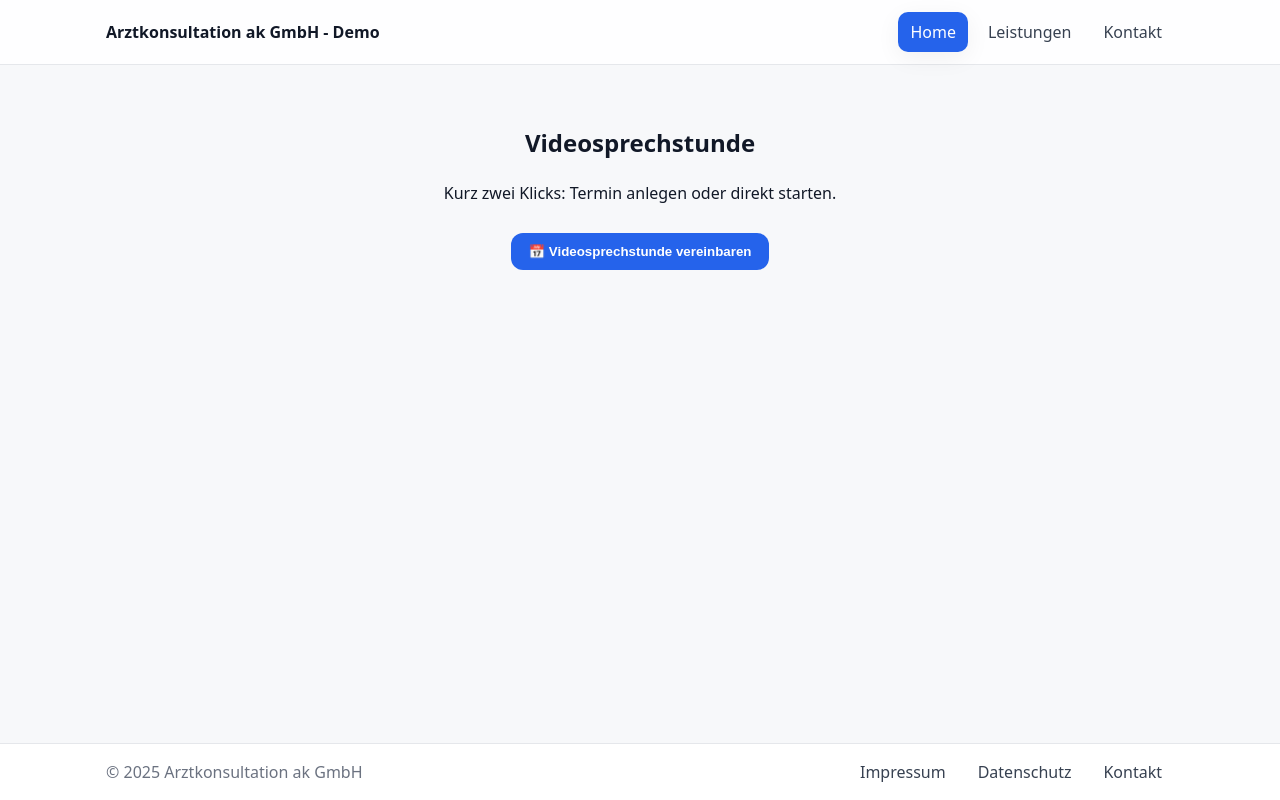
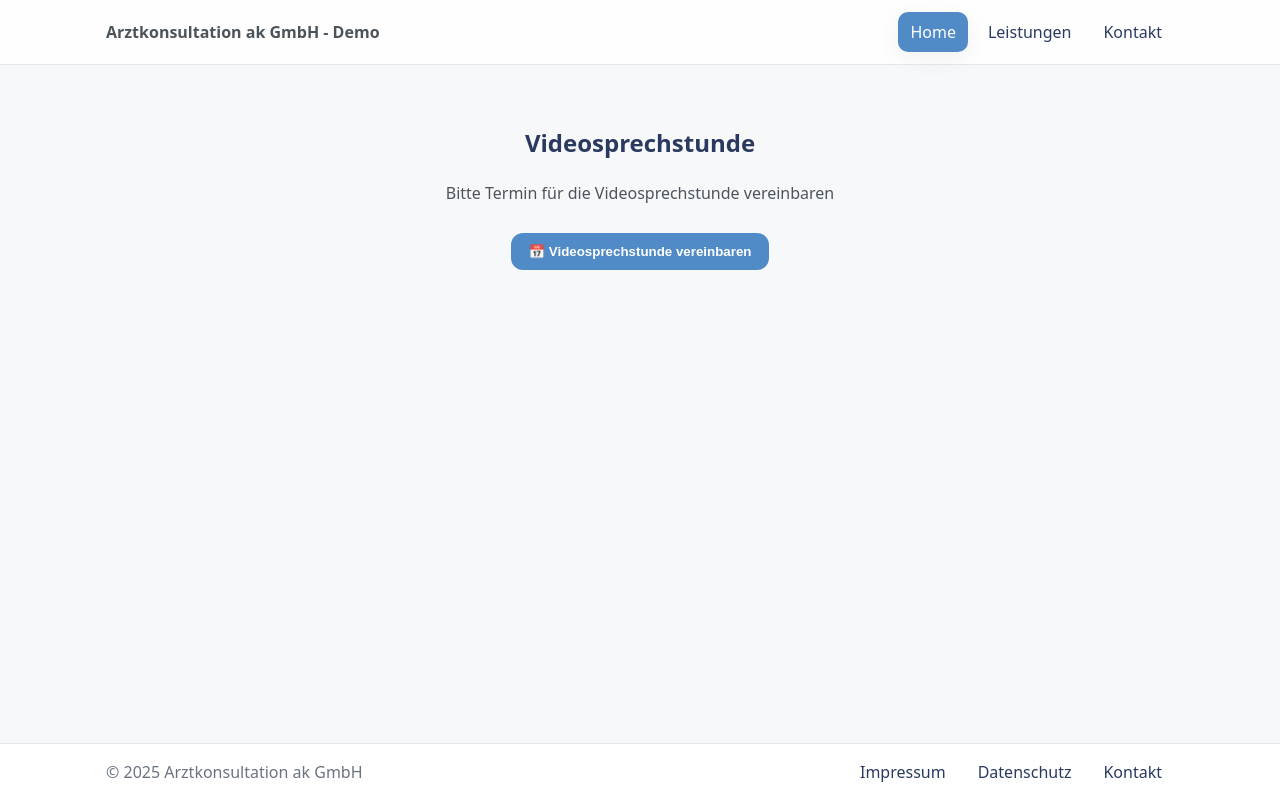
Before and after one commit to steffi0202/ak-demo, a React (Vite) app: page /#/ in a window 1280 px wide. Built offline with nearby package versions, Linux system fonts and the light colour scheme.

Commit message:
small UI changes

```diff
--- a/src/pages/Home.tsx
+++ b/src/pages/Home.tsx
@@ -8,7 +8,7 @@ export default function Home({ onSchedule, onStart, hasCall }: Props) {
   return (
     <section className="hero">
       <h1>Videosprechstunde</h1>
-      <p>Kurz zwei Klicks: Termin anlegen oder direkt starten.</p>
+      <p>Bitte Termin für die Videosprechstunde vereinbaren</p>
       <div className="actions">
         <button className="btn btn-primary" onClick={onSchedule}>
           📅 Videosprechstunde vereinbaren
--- a/src/styles.css
+++ b/src/styles.css
@@ -1,8 +1,9 @@
 :root {
   --bg: #f7f8fa;
-  --text: #111827;
+  --text: #4C545B;
+  --heading: #2A3960;
   --muted: #6b7280;
-  --brand: #2563eb;
+  --brand: #508BC7;
   --brand-hover: #1e40af;
   --border: #e5e7eb;
   --card: #ffffff;
@@ -18,7 +19,9 @@ body {
   background: var(--bg);
   font: 16px/1.5 ui-sans-serif, system-ui, -apple-system, Segoe UI, Roboto, Helvetica, Arial;
 }
-
+h1 {
+  color: var(--heading);
+}
 /* --- NEW: App Layout so Footer stays at bottom --- */
 .app {
   min-height: 100%;
@@ -39,7 +42,7 @@ body {
 }
 .header-inner { height: 64px; display: flex; align-items: center; justify-content: space-between; }
 .nav { display: flex; gap: 8px; }
-.nav a { padding: 8px 12px; border-radius: 10px; color: #374151; text-decoration: none; }
+.nav a { padding: 8px 12px; border-radius: 10px; color: #2A3960; text-decoration: none; }
 .nav a:hover { background: #f3f4f6; }
 .nav a.active { background: var(--brand); color: #fff; box-shadow: var(--shadow); }
 
```
Also changed, not shown: 4 other files (tests, documents, lock files or other folders).
